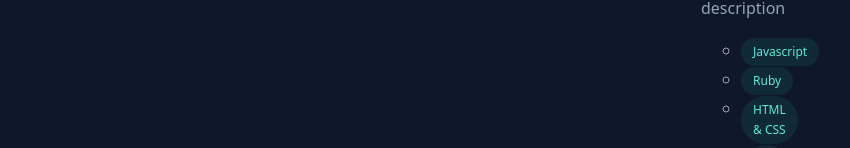
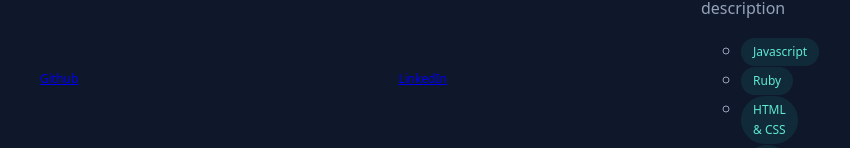
Before and after one commit to JashanB/Portfolio-V2, a React (Create React App) app: page / in a window 1280 px wide. Shown: the part 601-749 px from the top of the page, without its empty margins (60-910 px from the left). Built offline with nearby package versions, Linux system fonts and the light colour scheme.

Commit message:
adding external links

```diff
--- a/src/components/app/App.js
+++ b/src/components/app/App.js
@@ -19,6 +19,7 @@ function App() {
     return () => window.removeEventListener('resize', handleResize);
   }, []);
 
+  //add when screen is at section, trigger on hover for that nav part
   return (
     <div className="App">
       {/* root = _next, app = _variable, container = mx_auto, body = lg:flex*/}
@@ -34,8 +35,8 @@ function App() {
               <Nav smallScreen={smallScreen}/>
             </div>
             <ul className='external-links'>
-              <li><a href='https://github.com/jashanb'><svg></svg></a></li>
-              <li><a href='https://www.linkedin.com/in/jashan-brar/'><svg></svg></a></li>
+              <li><a href='https://github.com/jashanb' className='external-links-link'><span>Github</span><svg></svg></a></li>
+              <li><a href='https://www.linkedin.com/in/jashan-brar/' className='external-links-link'><span>LinkedIn</span><svg></svg></a></li>
             </ul>
           </header>
           <main className='content'>
```
